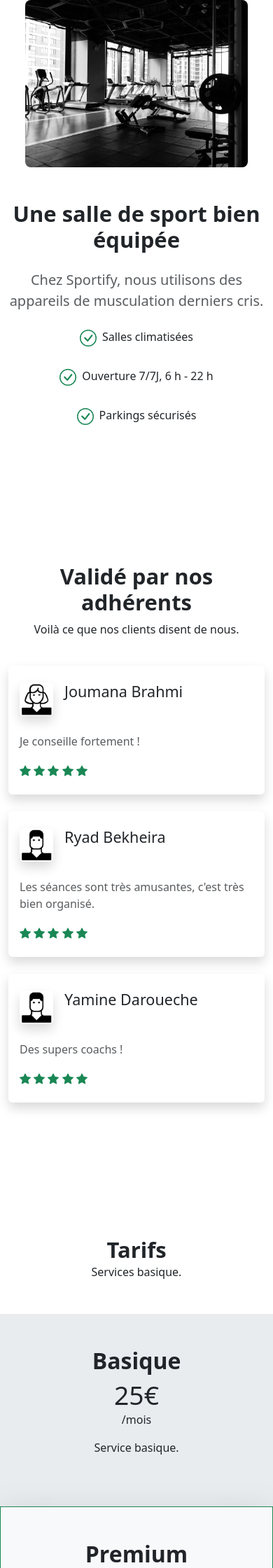
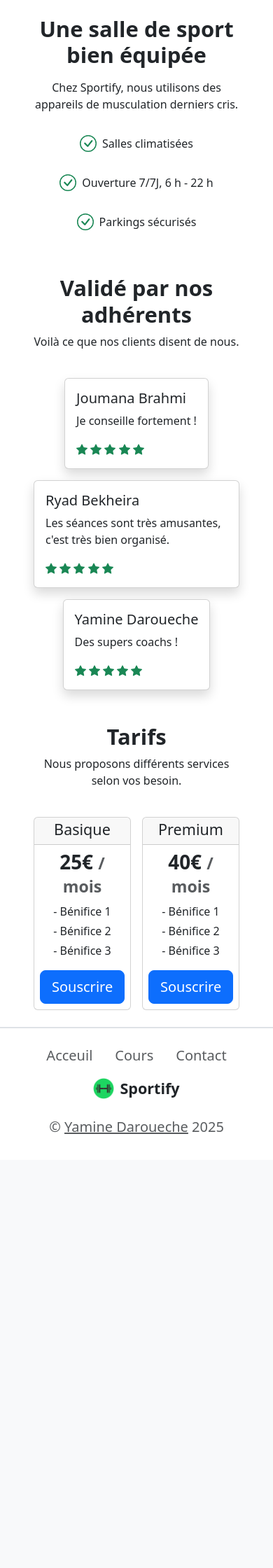
Before and after one commit to yamine-dr/sportify, a PHP site: template templates/homepage.php in a window 390 px wide. Shown: the part 1411-3651 px from the top of the page at 70% size. After the commit the page ends 3031 px from the top, so only its background shows below. Run offline with PHP 8.4, Linux system fonts and the light colour scheme; the template is opened without the code that fills it, so the values that code supplies are empty; the visitor is signed in with stand-in values (Sample User, id 1).

Commit message:
- fix: phone display (view port meta tag) - UI: homepage finished - Refactored: homepage.php, styles.css

```diff
--- a/assets/scripts/script.js
+++ b/assets/scripts/script.js
@@ -1,4 +1,4 @@
-/* handling switch between light/dark mode */
+/* handling light/dark mode switch */
 function setTheme(theme) {
   localStorage.setItem("theme", theme);
   document.querySelector("body").setAttribute("data-bs-theme", theme);
@@ -41,7 +41,8 @@ setThemeToggleIcon();
 // toggle theme when URL contains "theme=toggle", then remove it from the URL
 const searchParams = new URLSearchParams(window.location.search);
 if (searchParams.get("theme") === "toggle") {
+  let url = (window.location.href).replace(/(\?|&)theme=toggle/, "");
   toggleTheme();
   setThemeToggleIcon();
-  window.location.replace("index.php");
+  window.location.replace(url);
 }
--- a/assets/styles/styles.css
+++ b/assets/styles/styles.css
@@ -6,9 +6,9 @@
   --green-400: #03541b;
 }
 
-body {
-  transition: all 0.25s ease;
-}
+body { transition: all 0.25s ease; }
+
+main { margin-top: 103px; } /* for the fixed navbar */
 
 /* BOOTSTRAP-LIKE CLASSES: */
 /* Colors  */
@@ -30,6 +30,7 @@ body {
   justify-content: center;
   align-items: center;
 }
+
 .d-flex-between {
   display: flex;
   justify-content: space-between;
@@ -42,6 +43,8 @@ body {
   justify-content: center;
   align-items: center;
 }
+
+/* Breakpoints classes (https://getbootstrap.com/docs/5.3/layout/breakpoints/#media-queries) */
 @media (min-width: 768px /* md */) {
   .md\:d-flex-center {
     display: flex !important;
@@ -57,79 +60,39 @@ body {
   }
 }
 
-h1 {
-  font-size: 4rem;
-  font-weight: 900;
-  line-height: 4.375rem;
-}
-h2 {
-  font-size: 3rem;
-  font-weight: 700;
-}
-h3 {
-  font-size: 2.5rem;
-  font-weight: 600;
-}
-
-@media (max-width: 992px /* max-lg */) {
-    h1 {
-      font-size: 3.5rem;
-      line-height: 3.875rem;
-    }
-    h2 { font-size: 2.5rem; }
-    h3 { font-size: 2.0rem; }
-}
-
-section {
-  padding: 30px 60px;
-}
-
-/* breakpoints classes (https://getbootstrap.com/docs/5.3/layout/breakpoints/#media-queries) */
 @media (max-width: 768px /* max-md */) {
-  .max-md\:d-flex-col {
+  .max-md\:d-flex-col-reverse {
     display: flex;
     flex-direction: column-reverse;
   }
 }
 
 @media (max-width: 992px /* max-lg */) {
-  .max-lg\:p-3 { padding: 1rem !important; }
-}
-
-/* phone/tablet (touch screens < lg) */
-@media only screen and (pointer: coarse) and (max-width: 991.5px /* max-lg */) {
-  .ts-max-lg\:d-flex-col {
+  .max-lg\:d-flex-col {
     display: flex;
-    flex-direction: column-reverse;
-  }
-  .ts-max-lg\:gap-5 { gap: 3rem; }
-
-  .ts-max-lg\:p-3 { padding: 1rem !important; }
-
-  .ts-max-lg\:size-80px {
-    width: 80px !important;
-    height: 80px !important;
+    flex-direction: column;
   }
 
-  .ts-max-lg\:w-75px { width: 75px; }
+  .max-lg\:p-3 { padding: 1rem !important; }
 
-  .ts-max-lg\:min-vh-10 { min-height: 10vh; }
-
-  .ts-max-lg\:fs-xl { font-size: 3.7rem !important; }
-  .ts-max-lg\:fs-xxl { font-size: 4.5rem !important; }
+  .max-lg\:w-75 { width: 75% !important; }
 }
 
 /* Sizing */
 .w-fit { width: fit-content; }
+.w-35 { width: 40%; }
+.w-max-250px { max-width: 350px; }
 
 .h-fit { height: fit-content; }
-
 .h-550px { height: 550px; }
 
 .size-25px {
   width: 25px;
   height: 25px;
 }
+
+/* Text */
+.fw-900 { font-weight: 900; }
 
 /* Buttons */
 .btn-cta {
@@ -155,14 +118,6 @@ section {
   }
 }
 /* END BOOTSTRAP-LIKE CLASSES */
-
-/* homepage.php */
-#homepage {
-    & .testimonial-headshot {
-        width: 48px !important;
-        height: 48px !important;
-    }
-}
 
 /* signup.php */
 #signup {
--- a/templates/homepage.php
+++ b/templates/homepage.php
@@ -1,22 +1,32 @@
 <?php
 $title = "Sportify";
+require_once("templates/ui/text.php");
 require_once("templates/ui/buttons.php");
+
+$checkIconSvg = <<<HTML
+  <svg class="text-success" width="1.5rem" height="1.5rem" viewBox="0 0 16 16" fill="currentColor" xmlns="http://www.w3.org/2000/svg" lc-helper="svg-icon">
+      <path fill-rule="evenodd" d="M8 15A7 7 0 1 0 8 1a7 7 0 0 0 0 14zm0 1A8 8 0 1 0 8 0a8 8 0 0 0 0 16z"></path>
+      <path fill-rule="evenodd" d="M10.97 4.97a.75.75 0 0 1 1.071 1.05l-3.992 4.99a.75.75 0 0 1-1.08.02L4.324 8.384a.75.75 0 1 1 1.06-1.06l2.094 2.093 3.473-4.425a.236.236 0 0 1 .02-.022z"></path>
+  </svg>
+HTML;
+$starIconSvg = <<<HTML
+  <svg class="text-success" width="1rem" height="1rem" viewBox="0 0 16 16" fill="currentColor" xmlns="http://www.w3.org/2000/svg" lc-helper="svg-icon">
+    <path d="M3.612 15.443c-.386.198-.824-.149-.746-.592l.83-4.73L.173 6.765c-.329-.314-.158-.888.283-.95l4.898-.696L7.538.792c.197-.39.73-.39.927 0l2.184 4.327 4.898.696c.441.062.612.636.283.95l-3.523 3.356.83 4.73c.078.443-.36.79-.746.592L8 13.187l-4.389 2.256z"></path>
+  </svg>
+HTML;
 
 $testimonials = [
     [
-        "imageSrc" => "assets/images/homepage-testimonials-woman.jpg",
-        "clientName" => "Joumana Brahmi",
-        "clientTestimonial" => "Je conseille fortement !",
+        "name" => "Joumana Brahmi",
+        "content" => "Je conseille fortement !",
     ],
     [
-        "imageSrc" => "assets/images/homepage-testimonials-man.jpg",
-        "clientName" => "Ryad Bekheira",
-        "clientTestimonial" => "Les séances sont très amusantes, c'est très bien organisé.",
+        "name" => "Ryad Bekheira",
+        "content" => "Les séances sont très amusantes, c'est très bien organisé.",
     ],
     [
-        "imageSrc" => "assets/images/homepage-testimonials-man.jpg",
-        "clientName" => "Yamine Daroueche",
-        "clientTestimonial" => "Des supers coachs !",
+        "name" => "Yamine Daroueche",
+        "content" => "Des supers coachs !",
     ],
 ];
 ?>
@@ -26,11 +36,7 @@ $testimonials = [
     <!-- HERO SECTION -->
     <section class="d-flex-center px-5 w-100 h-550px">
       <div class="d-flex-col gap-4">
-        <h1 class="text-center">
-          Le sport,</br>
-          à Limoges,</br>
-          comme vous l'aimez!
-        </h1>
+        <?= h(1, "Le sport,</br> à Limoges,</br> comme vous l'aimez!") ?>
         <div class="<?= $_SESSION["isClientConnected"] ? "d-none" : "" ?> w-fit">
           <?= $signupButton ?>
         </div>
@@ -38,9 +44,9 @@ $testimonials = [
     </section>
 
     <!-- ABOUT SECTION -->
-    <section class="d-flex-col gap-5 px-5 w-100">
+    <section class="d-flex-col gap-4 px-5 w-100">
       <div class="row align-items-md-center">
-        <h2 class="text-center">&#193; propos de Sportify</h2>
+        <?= h(2, "&#193; propos de Sportify") ?>
       </div>
       <div class="row align-items-md-center">
           <!-- mission statement and stats -->
@@ -114,111 +120,68 @@ $testimonials = [
     </section>
 
     <!-- FEATURES SECTION -->
-      <section id="features" class="container mb-5 py-4 py-lg-6">
-          <div class="row align-items-center">
-              <!-- LEFT COLUMN -->
-              <div class="col-lg-6 mb-5 mb-lg-0">
-                  <div class="px-4 d-flex flex-column align-items-center gap-3">
-                      <img class="d-block position-relative img-fluid rounded-3" src="assets/images/homepage-features1.jpg" alt="Une salle de sport avec des tapis de course" loading="lazy">
-                      <img class="d-none d-lg-block position-relative img-fluid rounded-3" src="assets/images/homepage-features2.jpg" alt="" loading="lazy">
+    <section class="d-flex-center max-lg:d-flex-col gap-4 px-5 w-100">
+      <!-- image(s) -->
+      <div class="d-flex-col gap-4 w-35 max-lg:w-75">
+        <img
+          class="d-none d-lg-block position-relative img-fluid w-fit rounded-3"
+          src="assets/images/homepage-features1.jpg"
+          alt="Une salle de sport avec des tapis de course"
+          loading="lazy"
+        >
+        <img
+          class="d-block position-relative img-fluid w-fit rounded-3"
+          src="assets/images/homepage-features2.jpg"
+          alt=""
+          loading="lazy"
+        >
       </div>
-              </div>
-              <!-- RIGHT COLUMN -->
-              <div class="col-lg-6">
-                  <div class="mb-4 text-center text-lg-start">
-                      <h2 class="mb-4 fw-bold display-5">Une salle de sport bien équipée</h2>
-                      <p class="lead text-muted">
+      <!-- text -->
+      <div class="col-lg-6 d-flex-col gap-3">
+        <div class="text-center text-lg-start">
+          <?= h(2, "Une salle de sport bien équipée") ?>
+          <p class="mt-3">
             Chez Sportify, nous utilisons des appareils de musculation derniers cris.
           </p>
         </div>
 
-                  <div class="mb-3 d-flex justify-content-center justify-content-lg-start">
-                      <div class="d-inline-flex">
-                          <div>
-                              <svg width="1.5em" height="1.5em" viewBox="0 0 16 16" fill="currentColor" xmlns="http://www.w3.org/2000/svg" lc-helper="svg-icon" class="text-success">
-                                  <path fill-rule="evenodd" d="M8 15A7 7 0 1 0 8 1a7 7 0 0 0 0 14zm0 1A8 8 0 1 0 8 0a8 8 0 0 0 0 16z"></path>
-                                  <path fill-rule="evenodd" d="M10.97 4.97a.75.75 0 0 1 1.071 1.05l-3.992 4.99a.75.75 0 0 1-1.08.02L4.324 8.384a.75.75 0 1 1 1.06-1.06l2.094 2.093 3.473-4.425a.236.236 0 0 1 .02-.022z"></path>
-                              </svg>
-                          </div>
-
-                          <div class="ms-2 align-self-center">
+        <div class="d-flex justify-content-center justify-content-lg-start w-100">
+          <div class="d-inline-flex gap-2">
+            <?= $checkIconSvg ?>
             <p>Salles climatisées</p>
           </div>
         </div>
-                  </div>
-                  <div class="mb-3 d-flex justify-content-center justify-content-lg-start">
-                      <div class="d-inline-flex">
-                          <div>
-                              <svg width="1.5em" height="1.5em" viewBox="0 0 16 16" fill="currentColor" xmlns="http://www.w3.org/2000/svg" lc-helper="svg-icon" class="text-success">
-                                  <path fill-rule="evenodd" d="M8 15A7 7 0 1 0 8 1a7 7 0 0 0 0 14zm0 1A8 8 0 1 0 8 0a8 8 0 0 0 0 16z"></path>
-                                  <path fill-rule="evenodd" d="M10.97 4.97a.75.75 0 0 1 1.071 1.05l-3.992 4.99a.75.75 0 0 1-1.08.02L4.324 8.384a.75.75 0 1 1 1.06-1.06l2.094 2.093 3.473-4.425a.236.236 0 0 1 .02-.022z"></path>
-                              </svg>
-                          </div>
-
-                          <div class="ms-2 align-self-center">
+        <div class="d-flex justify-content-center justify-content-lg-start w-100">
+          <div class="d-inline-flex gap-2">
+            <?= $checkIconSvg ?>
             <p>Ouverture 7/7J, 6 h - 22 h</p>
           </div>
         </div>
-                  </div>
-                  <div class="mb-3 d-flex justify-content-center justify-content-lg-start">
-                      <div class="d-inline-flex">
-                          <div>
-                              <svg width="1.5em" height="1.5em" viewBox="0 0 16 16" fill="currentColor" xmlns="http://www.w3.org/2000/svg" lc-helper="svg-icon" class="text-success">
-                                  <path fill-rule="evenodd" d="M8 15A7 7 0 1 0 8 1a7 7 0 0 0 0 14zm0 1A8 8 0 1 0 8 0a8 8 0 0 0 0 16z"></path>
-                                  <path fill-rule="evenodd" d="M10.97 4.97a.75.75 0 0 1 1.071 1.05l-3.992 4.99a.75.75 0 0 1-1.08.02L4.324 8.384a.75.75 0 1 1 1.06-1.06l2.094 2.093 3.473-4.425a.236.236 0 0 1 .02-.022z"></path>
-                              </svg>
-                          </div>
-
-                          <div class="ms-2 align-self-center">
+        <div class="d-flex justify-content-center justify-content-lg-start w-100">
+          <div class="d-inline-flex gap-2">
+            <?= $checkIconSvg ?>
             <p>Parkings sécurisés</p>
-                          </div>
-                      </div>
           </div>
         </div>
       </div>
     </section>
 
     <!-- TESTIMONIALS SECTION -->
-      <section class="container mb-5 py-5">
+    <section class="d-flex-col gap-4 px-5 w-100">
       <!-- Testimonials section title -->
-          <div class="row mb-4">
-              <div class="col-md-12 text-center">
-                  <div>
-                      <h2 class="fw-bold display-5">Validé par nos adhérents</h2>
+      <div class="text-center">
+        <?= h(2, "Validé par nos adhérents") ?>
         <p>Voilà ce que nos clients disent de nous.</p>
       </div>
-              </div>
-          </div>
-          <div class="row justify-content-center">
-              <!-- testimonial cards -->
-              <?php for ($i=0; $i < 3; $i++): ?>
-                  <div class="col-md-6 col-lg-4 mb-4">
-                      <div class="card border-0 shadow">
-                          <div class="card-body py-4">
-                              <div class="d-flex">
-                                  <img
-                                  src="<?= $testimonials[$i]["imageSrc"] ?>"
-                                  alt=""
-                                  class="testimonial-headshot rounded-2 shadow"
-                                  >
-                                  <div class="ps-2">
-                                      <h4 class="ms-2"><?= $testimonials[$i]["clientName"] ?></h4>
-                                  </div>
-                              </div>
-                              <div class="mt-4 text-muted">
+      <!-- testimonials cards -->
+      <div class="d-flex-center flex-wrap justify-content-center gap-3">
+        <?php for ($i=0; $i < count($testimonials); $i++): ?>
+          <div class="card w-max-250px shadow">
+            <div class="card-body">
+              <?= h(5, $testimonials[$i]["name"]) ?>
+              <p><?= $testimonials[$i]["content"] ?></p>
               <div>
-                                      <p><?= $testimonials[$i]["clientTestimonial"] ?></p>
-                                  </div>
-                              </div>
-                              <div class="rating mt-3 text-success">
-                                  <div>
-                                      <?php for ($j=0; $j < 5; $j++): ?>
-                                          <svg width="1em" height="1em" viewBox="0 0 16 16" fill="currentColor" xmlns="http://www.w3.org/2000/svg" lc-helper="svg-icon">
-                                              <path d="M3.612 15.443c-.386.198-.824-.149-.746-.592l.83-4.73L.173 6.765c-.329-.314-.158-.888.283-.95l4.898-.696L7.538.792c.197-.39.73-.39.927 0l2.184 4.327 4.898.696c.441.062.612.636.283.95l-3.523 3.356.83 4.73c.078.443-.36.79-.746.592L8 13.187l-4.389 2.256z"></path>
-                                          </svg>
-                                      <?php endfor; ?>
-                                  </div>
-                              </div>
+                <?php for ($j=0; $j < 5; $j++) { echo $starIconSvg; } ?>
               </div>
             </div>
           </div>
@@ -227,46 +190,45 @@ $testimonials = [
     </section>
 
     <!-- PRICING SECTION -->
-      <section class="container mb-5 py-4">
-          <div class="row">
-              <div class="col-md-12 text-center">
-                  <div class="mb-4">
-                      <h2 class="fw-bold display-5 mb-0">Tarifs</h2>
-                      <p>
-                          Services basique.
+    <section class="d-flex-col gap-4 px-5 w-100">
+      <div class="text-center">
+        <?= h(2, "Tarifs") ?>
+        <p>Nous proposons différents services selon vos besoin.</p>
+      </div>
+      <!-- pricing cards -->
+      <div class="row gap-3 w-100 text-center">
+        <!-- card 1 -->
+        <div class="card col p-0">
+          <div class="card-header d-flex-center p-0 pt-1">
+            <?= h(4, "Basique") ?>
+          </div>
+          <div class="card-body p-2">
+            <p class="card-title display-6 fw-semibold">
+              25€ <small class="text-muted fs-3">/ mois</small>
             </p>
+            <ul class="d-flex-col gap-1 list-unstyled">
+              <li>- Bénifice 1</li>
+              <li>- Bénifice 2</li>
+              <li>- Bénifice 3</li>
+            </ul>
+            <button type="button" class="btn btn-lg btn-primary">Souscrire</button>
           </div>
         </div>
+        <!-- card 2 -->
+        <div class="card col p-0">
+          <div class="card-header d-flex-center p-0 pt-1">
+            <?= h(4, "Premium") ?>
           </div>
-          <div class="row mt-4 justify-content-center align-items-center">
-              <!-- LEFT PRICING (Basique) -->
-              <div class="text-center col-md-6 py-5 bg-body-secondary">
-                  <div>
-                      <h3><strong>Basique</strong></h3>
-                  </div>
-                  <div>
-                      <h3 class="display-3 mb-0">25€</h3>
-                      <p>/mois</p>
-                  </div>
-                  <div class="px-4 mb-4">
-                      <p>
-                          Service basique.
+          <div class="card-body p-2">
+            <p class="card-title display-6 fw-semibold">
+              40€ <small class="text-muted fs-3">/ mois</small>
             </p>
-                  </div>
-              </div>
-              <!-- RIGHT PRICING (Premium) -->
-              <div class="text-center col-md-6 py-5 bg-body-tertiary border border-1 border-success shadow-lg">
-                  <div>
-                      <h3><strong>Premium</strong></h3>
-                  </div>
-                  <div>
-                      <h3 class="display-3 mb-0">50€</h3>
-                      <p>/mois</p>
-                  </div>
-                  <div class="px-4 mb-4">
-                      <p>
-                          Service premium.
-                      </p>
+            <ul class="d-flex-col gap-1 list-unstyled">
+              <li>- Bénifice 1</li>
+              <li>- Bénifice 2</li>
+              <li>- Bénifice 3</li>
+            </ul>
+            <button type="button" class="btn btn-lg btn-primary">Souscrire</button>
           </div>
         </div>
       </div>
--- a/templates/layout/footer.php
+++ b/templates/layout/footer.php
@@ -1,17 +1,8 @@
 <?php
-function footerNavListItem($url, $innerText) {
-  return ("
-    <li class=\"nav-item\">
-      <a
-        href={$url}
-        class=\"nav-link p-2 text-body-secondary hover:text-underline\"
-      >{$innerText}</a>
-    </li>
-  ");
-}
+require_once("templates/ui/text.php");
 ?>
 
-<footer id="footer" class="mt-4 px-3 py-4 d-flex-between max-md:d-flex-col ts-max-lg:d-flex-col gap-3 fs-5 ts-max-lg:fs-xl border-top border-2">
+<footer id="footer" class="mt-4 px-3 py-4 d-flex-between max-md:d-flex-col-reverse gap-3 fs-5 border-top border-2">
     <p class="m-0 p-2 text-body-secondary">
       &copy;
       <a
@@ -26,19 +17,19 @@ function footerNavListItem($url, $innerText) {
     <a
       id="footer-logo"
       href="index.php"
-      class="m-0 px-2 d-flex-center gap-2 fs-4 ts-max-lg:fs-xxl fw-bold text-body text-decoration-none"
+      class="m-0 px-2 d-flex-center gap-2 fs-4 fw-bold text-body text-decoration-none"
       aria-label="Sportify"
     >
       <img
         src="assets/images/logo.png"
         alt="logo de Sportify"
         width="30"
-        class="d-inline-block align-text-top ts-max-lg:w-75px"
+        class="d-inline-block align-text-top"
       >
       Sportify
     </a>
 
-    <ul class="m-0 nav justify-content-end ts-max-lg:gap-5">
+    <ul class="m-0 nav justify-content-end">
       <?= footerNavListItem("index.php", "Acceuil") ?>
       <?= footerNavListItem("index.php?action=courses", "Cours") ?>
       <?= footerNavListItem("index.php?action=contact", "Contact") ?>
--- a/templates/layout/header.php
+++ b/templates/layout/header.php
@@ -2,33 +2,23 @@
 $isClientConnected = isset($_SESSION["client"]);
 
 require_once("templates/ui/buttons.php");
-
-function headerNavListItem($url, $innerText) {
-  return ("
-    <li class=\"nav-item w-fit\">
-      <a
-        href={$url}
-        class=\"nav-link d-inline-block text-light hover:text-underline\"
-      >{$innerText}</a>
-    </li>
-  ");
-}
+require_once("templates/ui/text.php");
 ?>
 
-<header id="header">
-  <nav class="navbar navbar-expand-lg py-3 ts-max-lg:min-vh-10 bg-green-400 shadow-sm">
+<header class="position-fixed top-0 z-1 w-100">
+  <nav class="navbar navbar-expand-lg py-3 bg-green-400 shadow-sm">
     <div class="container-xxl">
       <!-- Navbar logo -->
       <a
         href="index.php"
-        class="navbar-brand m-0 d-flex-center gap-2 text-light fs-1 ts-max-lg:fs-xxl fw-bold"
+        class="navbar-brand m-0 d-flex-center gap-2 text-light fs-1 fw-bold"
       >
         <div class="d-flex-center">
           <img
             src="assets/images/logo.png"
             alt="logo de Sportify"
             width="45"
-            class="img-fluid ts-max-lg:w-75px"
+            class="img-fluid"
           >
         </div>
         Sportify
@@ -37,11 +27,16 @@ function headerNavListItem($url, $innerText) {
       <!-- theme toggle "button" (anchor tag looking like a button) -->
       <a
         id="themeToggler"
-        href="<?= parse_url($_SERVER['REQUEST_URI'], PHP_URL_PATH) . "?theme=toggle" ?>"
+        href="<?=
+          (isset($_SERVER['QUERY_STRING']) && $_SERVER['QUERY_STRING'] !== '') ?
+            (isset($_SERVER['HTTPS']) && $_SERVER['HTTPS'] === 'on' ? 'https' : 'http') .
+            '://' . $_SERVER['HTTP_HOST'] . $_SERVER['REQUEST_URI'] . "&theme=toggle"
+          :
+            parse_url($_SERVER['REQUEST_URI'], PHP_URL_PATH) . "?theme=toggle"
+        ?>"
         role="button"
         class="btn d-lg-inline d-none ms-2 me-auto border-0"
-      >
-      </a>
+      ></a>
 
       <!-- navbar menu toggle button -->
       <button
@@ -54,7 +49,7 @@ function headerNavListItem($url, $innerText) {
         aria-label="Toggle navigation menu"
       >
         <svg xmlns="http://www.w3.org/2000/svg" width="40" height="40" fill="none" viewBox="0 0 24 24" stroke-width="1.5" stroke="currentColor"
-          class="ts-max-lg:size-80px text-light"
+          class="text-light"
         >
           <path stroke-linecap="round" stroke-linejoin="round" d="M3.75 6.75h16.5M3.75 12h16.5m-16.5 5.25h16.5" />
         </svg>
@@ -62,12 +57,18 @@ function headerNavListItem($url, $innerText) {
 
       <!-- navbar menu -->
       <div id="navbarLinks" class="collapse navbar-collapse justify-content-end">
-        <ul class="navbar-nav max-lg:p-3 d-flex-center gap-4 fs-4 ts-max-lg:fs-xl">
+        <ul class="navbar-nav max-lg:p-3 d-flex-center gap-4 fs-4">
           <!-- navbar links -->
-           <?= headerNavListItem("index.php", "Acceuil") ?>
-           <?= headerNavListItem("index.php?action=courses", "Cours") ?>
-           <?= headerNavListItem("index.php?action=contact", "Contact") ?>
-          <!-- navbar "buttons" (anchor tags looking like buttons) -->
+           <li class="nav-item w-fit">
+            <?= headerNavLink("index.php", "Acceuil") ?>
+           </li>
+           <li class="nav-item w-fit">
+            <?= headerNavLink("index.php?action=courses", "Cours") ?>
+           </li>
+           <li class="nav-item w-fit">
+            <?= headerNavLink("index.php?action=contact", "Contact") ?>
+           </li>
+          <!-- navbar "buttons" -->
           <?php if ($isClientConnected): ?>
             <li class="nav-item">
               <?= $quotationButton ?>
--- a/templates/layout/layout.php
+++ b/templates/layout/layout.php
@@ -1,8 +1,9 @@
 <!DOCTYPE html>
 <html lang="fr">
 <head>
-    <meta charset="utf-8" />
+    <meta charset="utf-8">
     <title><?= $title ?></title>
+    <meta name="viewport" content="width=device-width, initial-scale=1.0">
     <link rel="stylesheet" href="assets/styles/bootstrap.css">
     <link rel="stylesheet" href="assets/styles/styles.css">
 </head>
--- a/templates/ui/buttons.php
+++ b/templates/ui/buttons.php
@@ -1,16 +1,16 @@
 <?php
 
-function anchorButton($url, $innerText) {
+function button(string $url, string $innerText): string {
   return ("
-    <a
-      href={$url}
-      role=\"button\"
-      class=\"btn btn-cta d-flex-center px-2 ts-max-lg:p-3 h-100 text-light fs-4 ts-max-lg:fs-xl fw-bold hover:scale\"
-    >{$innerText}</a>
+    <button
+      onclick=\"window.location.href='{$url}'\"
+      type=\"button\"
+      class=\"btn btn-cta d-flex-center px-2 h-100 text-light fs-4 fw-bold hover:scale\"
+    >{$innerText}</button>
   ");
 }
 
-$signupButton = anchorButton("index.php?action=signup", "S'inscrire");
-$signinButton = anchorButton("index.php?action=signin", "Connexion");
-$logoutButton = anchorButton("index.php?action=logout", "Déconnexion");
-$quotationButton = anchorButton("index.php?action=quotation", "Devis");
+$signupButton = button("index.php?action=signup", "S'inscrire");
+$signinButton = button("index.php?action=signin", "Connexion");
+$logoutButton = button("index.php?action=logout", "Déconnexion");
+$quotationButton = button("index.php?action=quotation", "Devis");
--- /dev/null
+++ b/templates/ui/text.php
@@ -0,0 +1,55 @@
+<?php
+
+// headings
+function h(int $headingLevel, string $innerText): string {
+  $heading = "";
+
+  switch ($headingLevel) {
+    case 1:
+      $heading = "
+        <h1 class=\"text-center display-1 fw-900\">
+          {$innerText}
+        </h1>
+      ";
+      break;
+
+    case 2:
+      $heading = "
+        <h2 class=\"display-5 fw-bold\">
+          {$innerText}
+        </h2>
+      ";
+      break;
+
+    case 4:
+      $heading = "<h4>{$innerText}</h4>";
+      break;
+
+    case 5:
+      $heading = "<h5>{$innerText}</h5>";
+      break;
+  }
+
+  return $heading;
+}
+
+// links
+function headerNavLink(string $url, string $innerText): string {
+  return ("
+    <a
+      href={$url}
+      class=\"mx-3 text-light link-light link-underline-opacity-0 link-underline-opacity-100-hover\"
+    >{$innerText}</a>
+  ");
+}
+
+function footerNavListItem(string $url, string $innerText): string {
+  return ("
+    <li class=\"nav-item\">
+      <a
+        href={$url}
+        class=\"mx-3 text-body-secondary link-body-emphasis link-underline-opacity-0 link-underline-opacity-100-hover\"
+      >{$innerText}</a>
+    </li>
+  ");
+}
```
Lines whose indentation alone changed are shown as unchanged.
